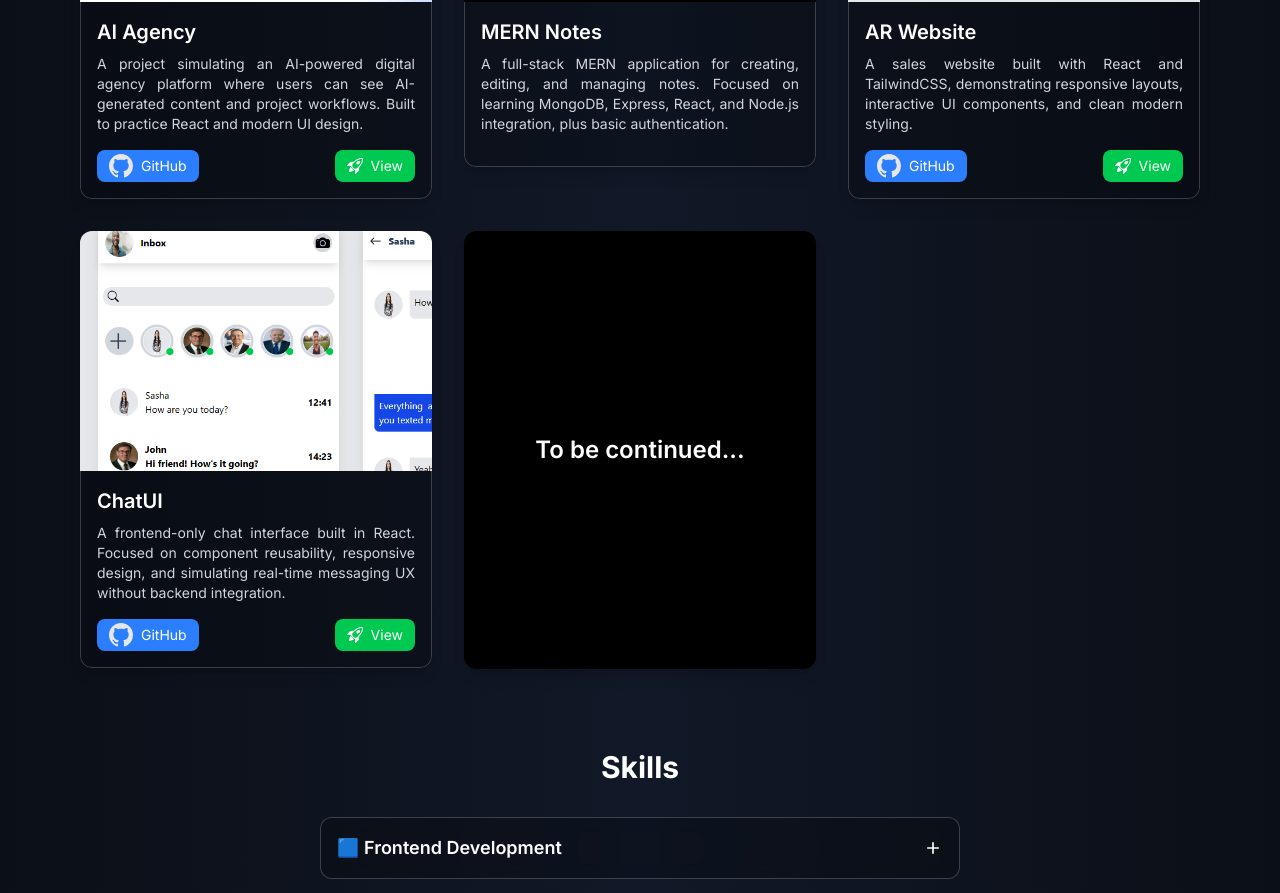
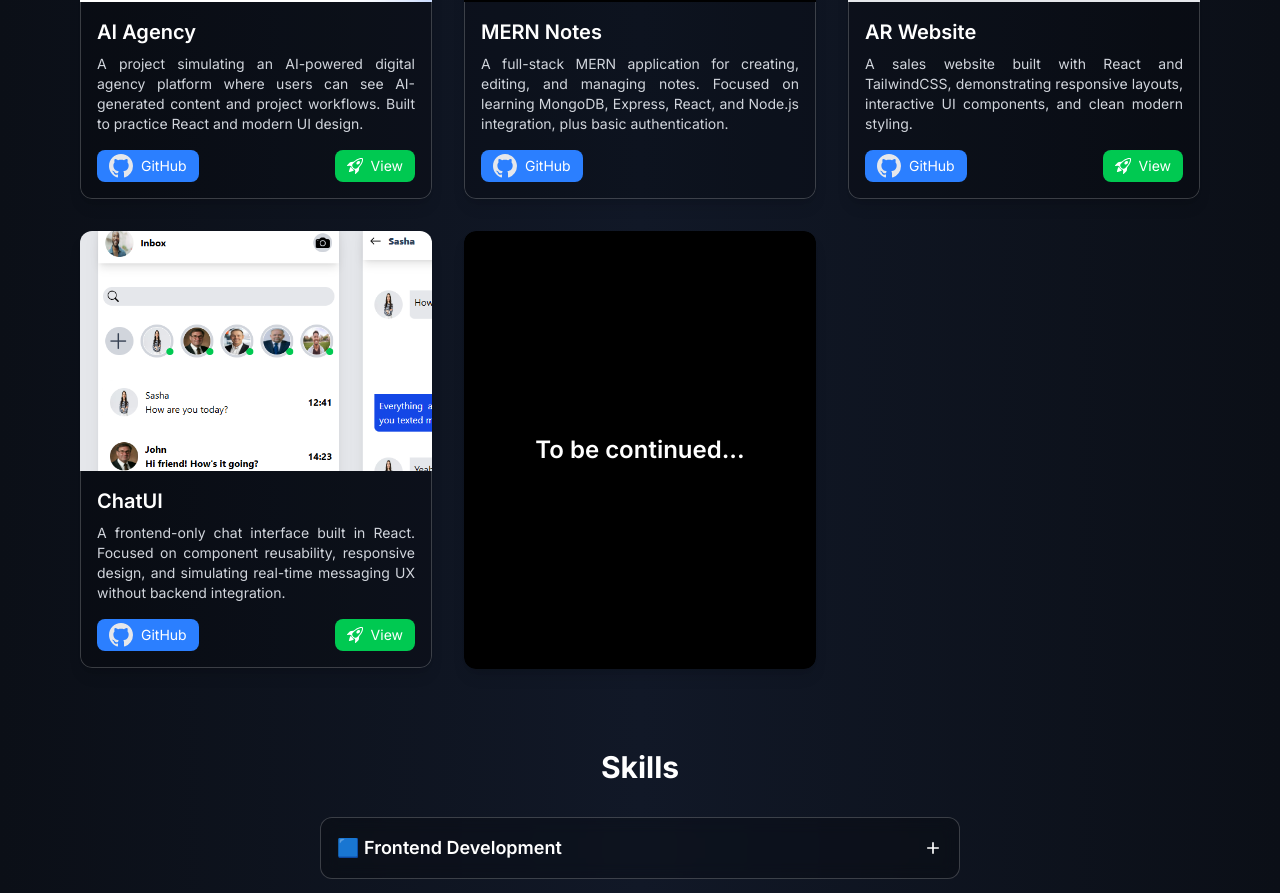
Before and after one commit to rotarualexandru22/my-dev-portfolio, a React (Vite) app: page / in a window 1280 px wide. Shown: the part 1170-2063 px from the top of the page. Built offline with nearby package versions, Linux system fonts and the light colour scheme.

Commit message:
Fixed: MERN-Notes

```diff
--- a/src/data/projectData.js
+++ b/src/data/projectData.js
@@ -13,6 +13,7 @@ const projectData = [
         title: "MERN Notes",
         description: "A full-stack MERN application for creating, editing, and managing notes. Focused on learning MongoDB, Express, React, and Node.js integration, plus basic authentication.",
         image: "/images/mern.png",
+        github: "https://github.com/rotarualexandru22/MERN-Notes",
     },
     {
         id: 3,
```
